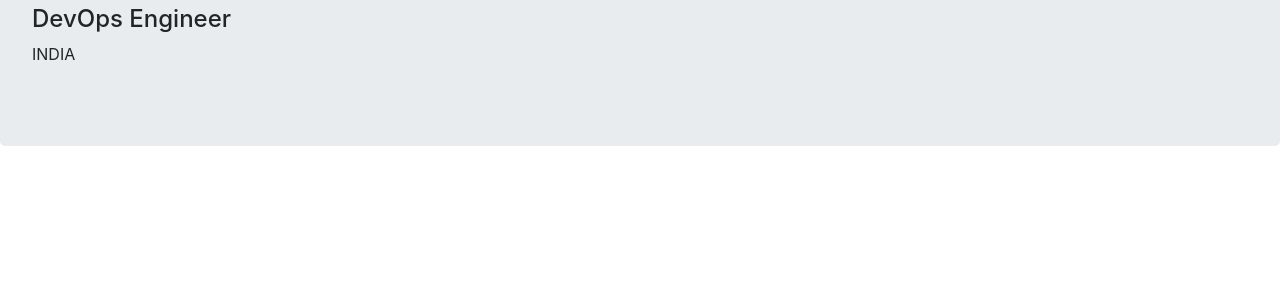
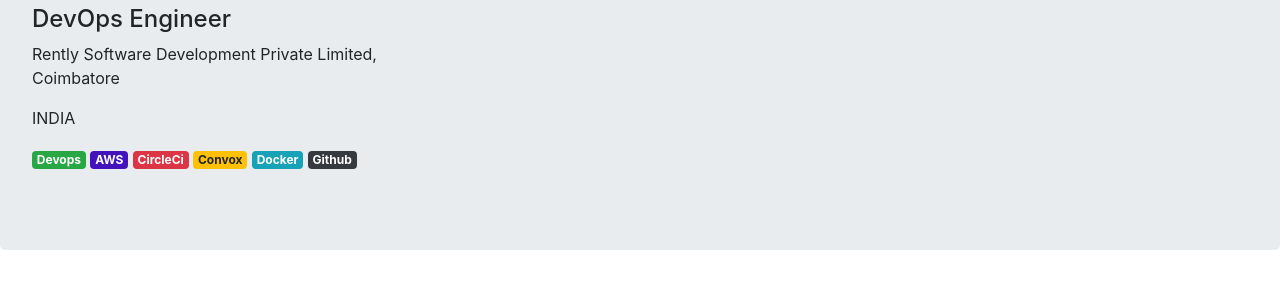
Before and after one commit to koavan/koavan.github.io, a plain HTML site: page index.html in a window 1280 px wide. Shown: the part 171-460 px from the top of the page. Drawn offline with Linux system fonts and the light colour scheme.

Commit message:
Added current organization and skill badges

```diff
--- a/index.html
+++ b/index.html
@@ -21,9 +21,25 @@
     </nav>
 
     <div class="jumbotron">
-        <h1>Dayanraj</h1>
-        <h4>DevOps Engineer</h4>
-        <p>INDIA</p>
+        <div class="row">
+            <div class=" col-md-4">
+                <h1>Dayanraj</h1>
+                <h4>DevOps Engineer</h4>
+                <p>Rently Software Development Private Limited, Coimbatore</p>
+                <p>INDIA</p>
+                <p>
+                    <span class="badge badge-success">Devops</span>
+                    <span class="badge badge-primary">AWS</span>
+                    <span class="badge badge-danger">CircleCi</span>
+                    <span class="badge badge-warning">Convox</span>
+                    <span class="badge badge-info">Docker</span>
+                    <span class="badge badge-dark">Github</span>
+                </p>
+            </div>
+            <div class=" col-md-8">
+
+            </div>
+        </div>
     </div>
 
     <!-- Bootstrap core JavaScript
```
